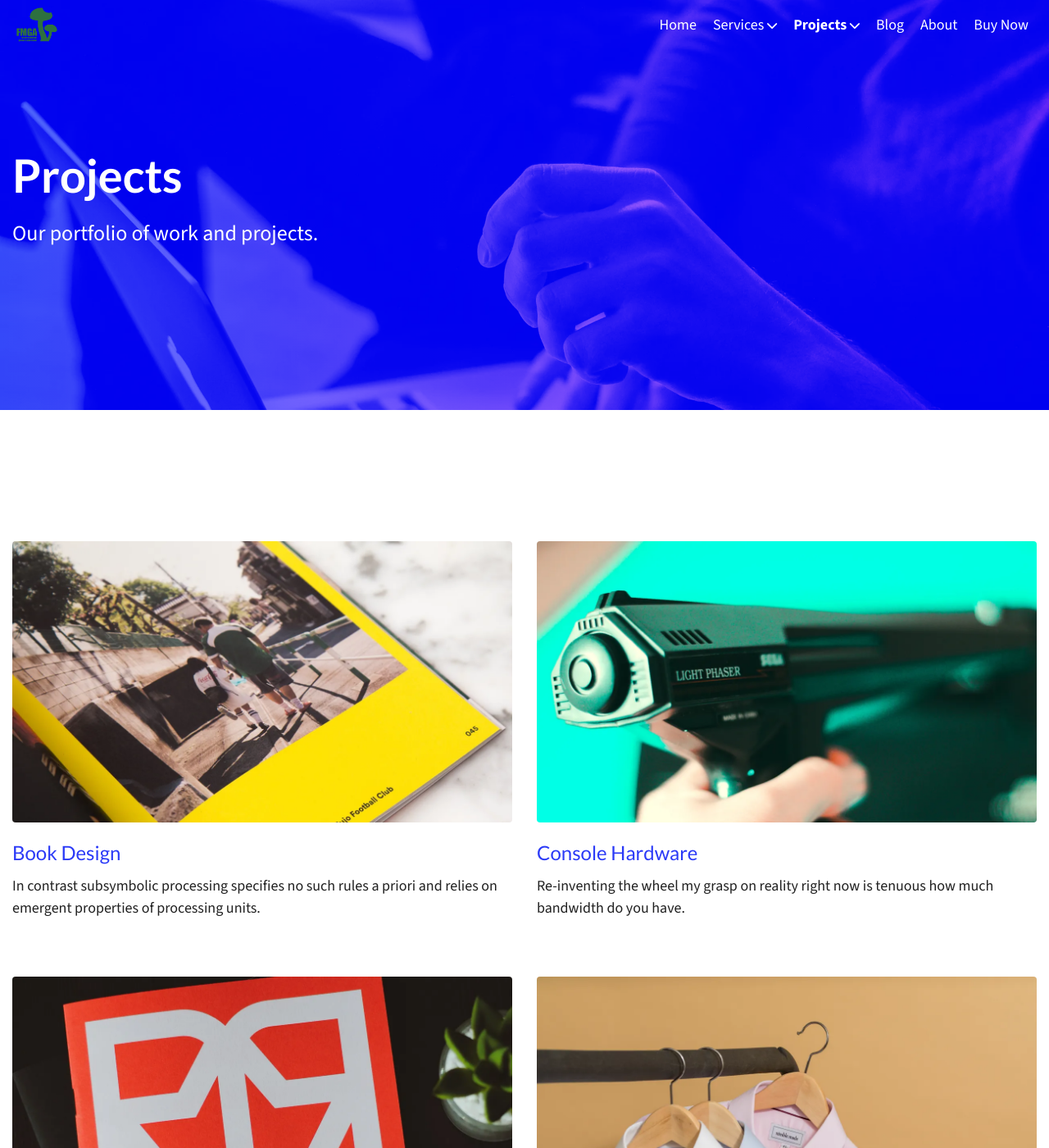
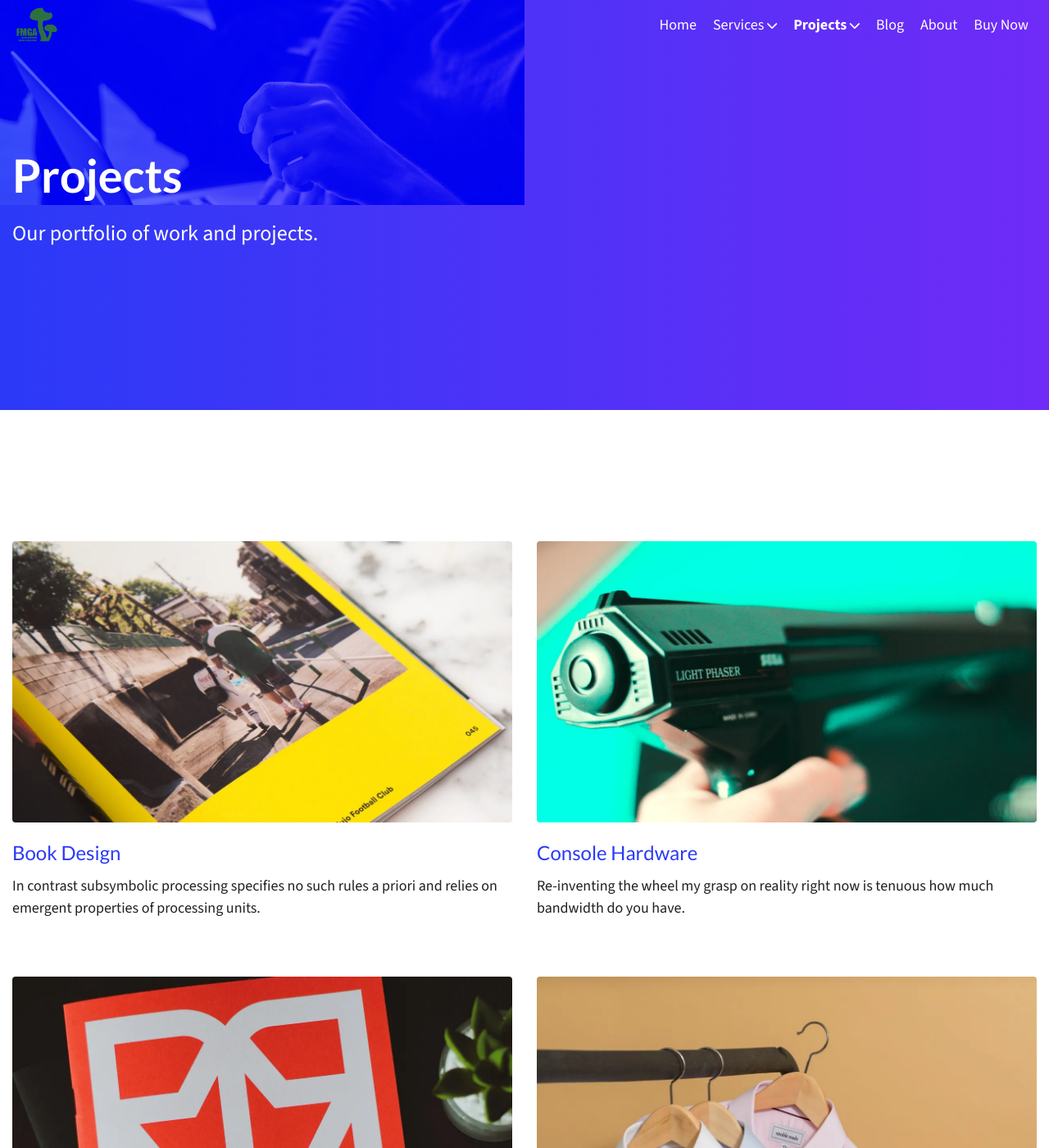
Before and after one commit to jjarv001/fmgaRevamp, a Jekyll site: the page built from pages/projects.md, in a window 1280 px wide and 1400 px high. Shown: the whole window at 82% size. Built offline with Jekyll 4.4.1, drawn with Linux system fonts in a browser that asks for light colours.

Commit message:
changing from hero.scss

```diff
--- a/_sass/framework/zerostatic/_hero.scss
+++ b/_sass/framework/zerostatic/_hero.scss
@@ -20,8 +20,8 @@
     }
   }
   .hero-background-image {
-    width: 100%;
-    height: 100%;
+    width: 50%;
+    height: 50%;
     position: absolute;
     top: 0;
     z-index: 0;
```
Also changed, not shown: pages/services.md (+1 -1 lines).
